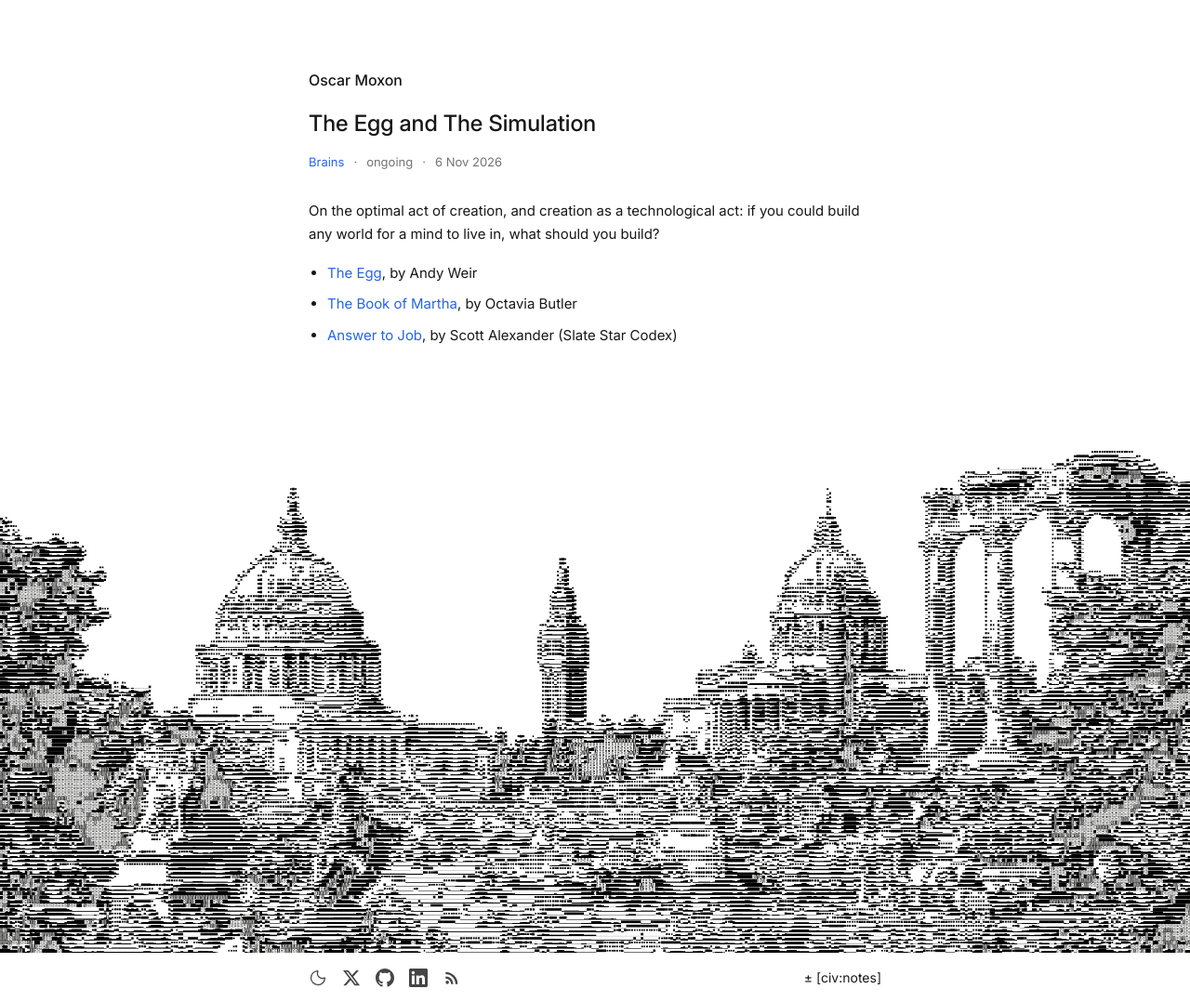
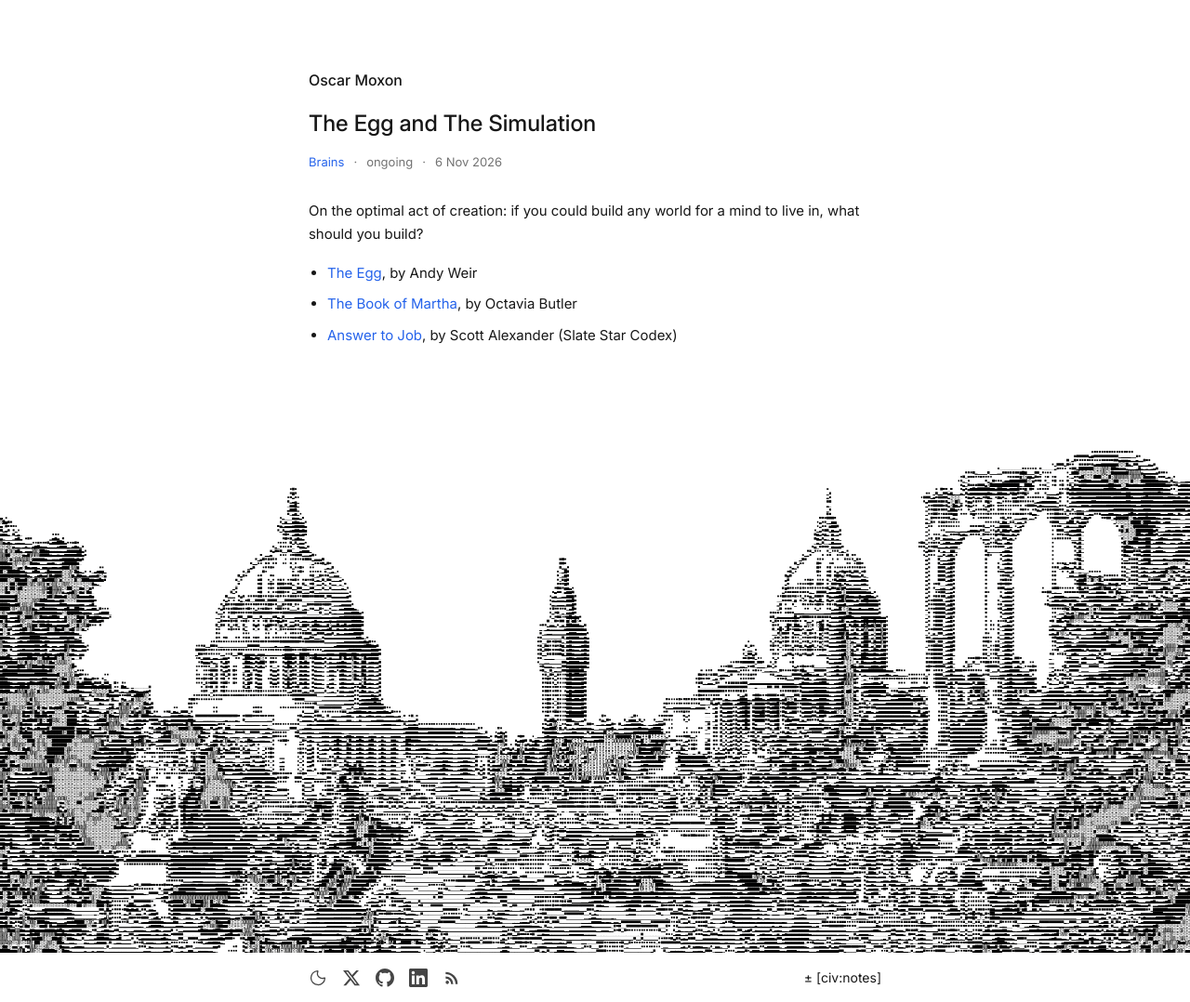
Before and after one commit to mrmoxon/mrmoxon.github.io, a Jekyll site: the page built from _posts/2026-11-06-egg-and-simulation.md, in a window 1280 px wide. Shown: the whole page at 93% size. Built offline with Jekyll 4.4.1, drawn with Linux system fonts in a browser that asks for light colours.

Commit message:
Simplify Egg and Simulation subtitle

```diff
--- a/_posts/2026-11-06-egg-and-simulation.md
+++ b/_posts/2026-11-06-egg-and-simulation.md
@@ -7,10 +7,10 @@
 mini: true
 ongoing: true
 favourite: 0
-description: "On the optimal act of creation, and creation as a technological act: if you could build any world for a mind to live in, what should you build?"
+description: "On the optimal act of creation: if you could build any world for a mind to live in, what should you build?"
 ---
 
-On the optimal act of creation, and creation as a technological act: if you could build any world for a mind to live in, what should you build?
+On the optimal act of creation: if you could build any world for a mind to live in, what should you build?
 
 - <a href="https://www.galactanet.com/oneoff/theegg_mod.html" class="custom-link">The Egg</a>, by Andy Weir
 - <a href="https://www.sevenstories.com/blogs/102-excerpt-the-book-of-martha-a-nbsp-short-story-from-nbsp-bloodchild" class="custom-link">The Book of Martha</a>, by Octavia Butler
```
